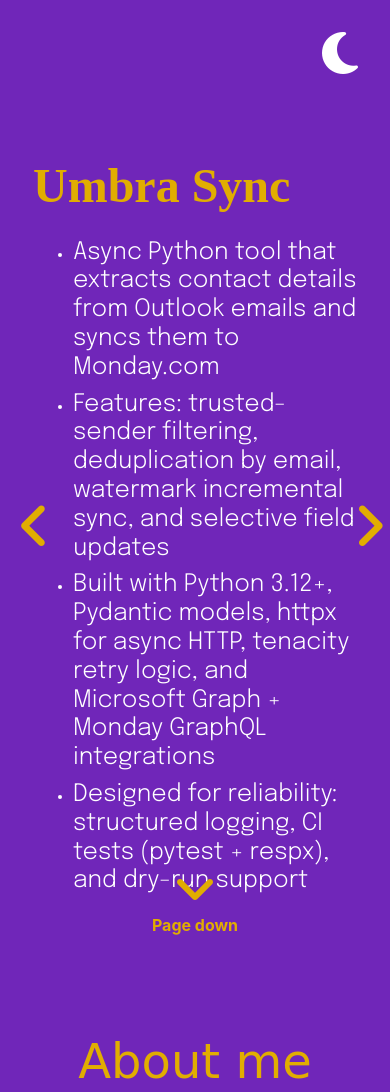
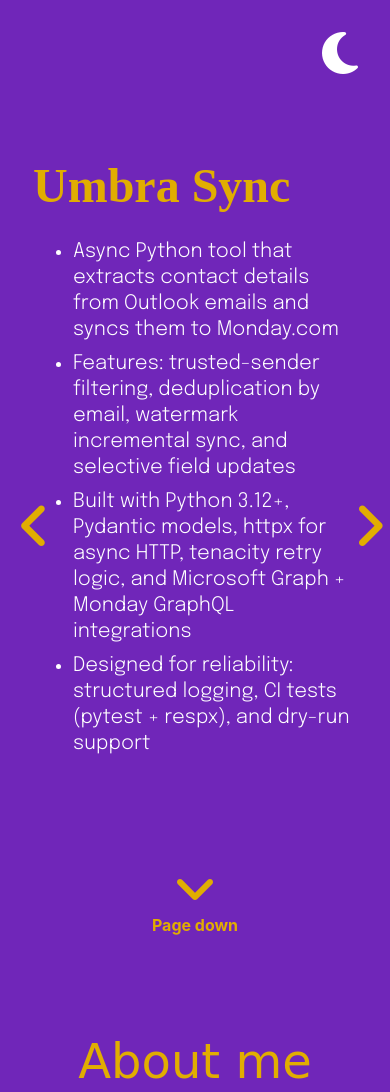
Before and after one commit to AlessioMartello/AlessioMartello.github.io, a PHP site: page /index.html in a window 390 px wide. Shown: the part 735-1827 px from the top of the page. Run offline with PHP 8.4, Linux system fonts and the light colour scheme; some libraries are stand-ins or nearby versions; some web fonts are replaced.

Commit message:
Fix: remove broken Umbra Sync image; normalize project bullets

```diff
--- a/index.html
+++ b/index.html
@@ -92,14 +92,11 @@
             </div>
             <div class="row">
                 <ul class="whitey">
-                    <li><h2>Async Python tool that extracts contact details from Outlook emails and syncs them to Monday.com</h2></li>
-                    <li><h2>Features: trusted-sender filtering, deduplication by email, watermark incremental sync, and selective field updates</h2></li>
-                    <li><h2>Built with Python 3.12+, Pydantic models, httpx for async HTTP, tenacity retry logic, and Microsoft Graph + Monday GraphQL integrations</h2></li>
-                    <li><h2>Designed for reliability: structured logging, CI tests (pytest + respx), and dry-run support</h2></li>
+                    <li class="project-bullet">Async Python tool that extracts contact details from Outlook emails and syncs them to Monday.com</li>
+                    <li class="project-bullet">Features: trusted-sender filtering, deduplication by email, watermark incremental sync, and selective field updates</li>
+                    <li class="project-bullet">Built with Python 3.12+, Pydantic models, httpx for async HTTP, tenacity retry logic, and Microsoft Graph + Monday GraphQL integrations</li>
+                    <li class="project-bullet">Designed for reliability: structured logging, CI tests (pytest + respx), and dry-run support</li>
                 </ul>
-                <div class="container hideGif" style="text-align:center;">
-                     <a href="https://github.com/AlessioMartello/umbra-sync" target="_blank" rel="nofollow"><img class="gif" src="https://raw.githubusercontent.com/AlessioMartello/umbra-sync/main/docs/umbra-sync-hero.png" alt="Umbra Sync"/></a>
-               </div>
             </div>
         </div>
       </div>
--- a/stylesheet.css
+++ b/stylesheet.css
@@ -148,6 +148,13 @@ font-family: 'Epilogue', sans-serif;
 
 }
 
+/* Ensure project list bullets use a consistent readable size */
+.whitey li, .whitey .project-bullet {
+  font-size: 2rem;
+  line-height: 1.3;
+  margin-bottom: 0.5rem;
+}
+
 .dark-mode{
     background-color:black;
 }
@@ -212,6 +219,7 @@ font-family: 'Epilogue', sans-serif;
   h2{
     font-size: 1.5rem;
   }
+  .whitey li, .whitey .project-bullet { font-size: 1.25rem; }
   .hideGif{
     display: none;
   }
```
